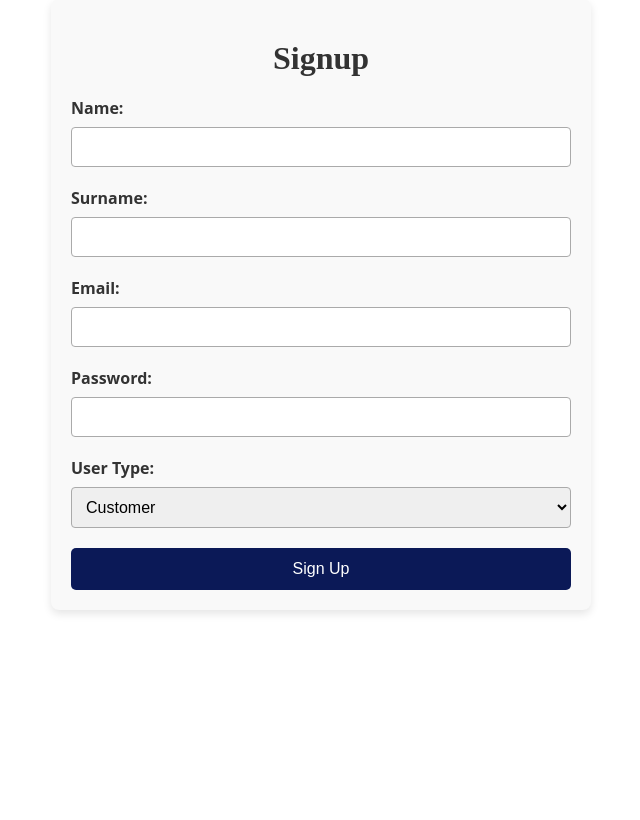
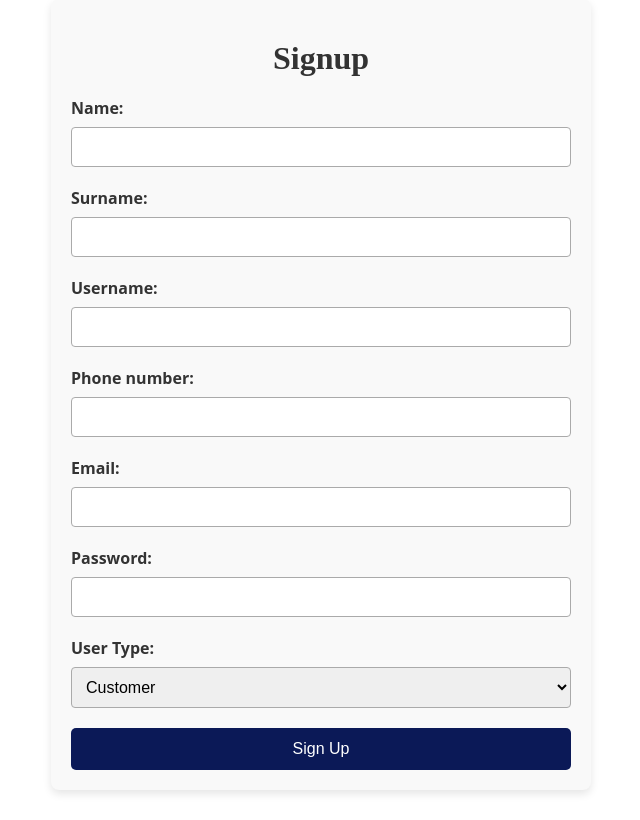
Before and after one commit to RyanlLiao/The-Superkeys, a PHP site: page /signup.php in a window 1280 px wide. Shown: the part 99-919 px from the top of the page, without its empty margins (319-959 px from the left). Before the commit the page ends 713 px from the top, so only its background shows below. Run offline with PHP 8.4, Linux system fonts and the light colour scheme.

Commit message:
added remaining fields in signup

```diff
--- a/signup.php
+++ b/signup.php
@@ -13,12 +13,19 @@
     <div class="form-container">
         <h1>Signup</h1>
 
-        <form id="signupForm" method="POST" action="signupCheck.php">
+        <form id="signupForm">
+
             <label for="name">Name:</label>
             <input type="text" id="name" name="name" required><br>
 
             <label for="surname">Surname:</label>
             <input type="text" id="surname" name="surname" required><br>
+
+            <label for="username">Username:</label>
+            <input type="text" id="username" name="username" required><br>
+
+            <label for="phone_number">Phone number:</label>
+            <input type="text" id="phone_number" name="phone_number" required><br>
 
             <label for="email">Email:</label>
             <input type="email" id="email" name="email" required><br>
```
